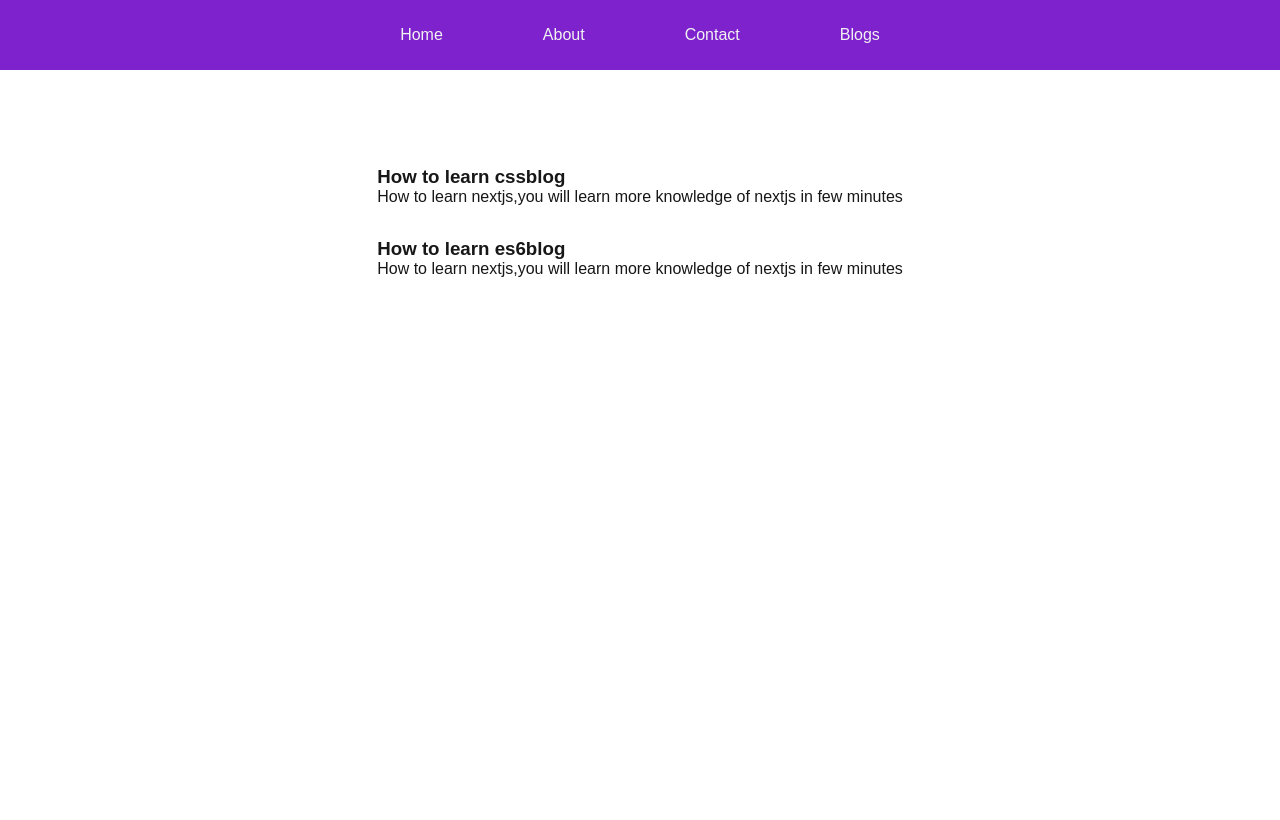
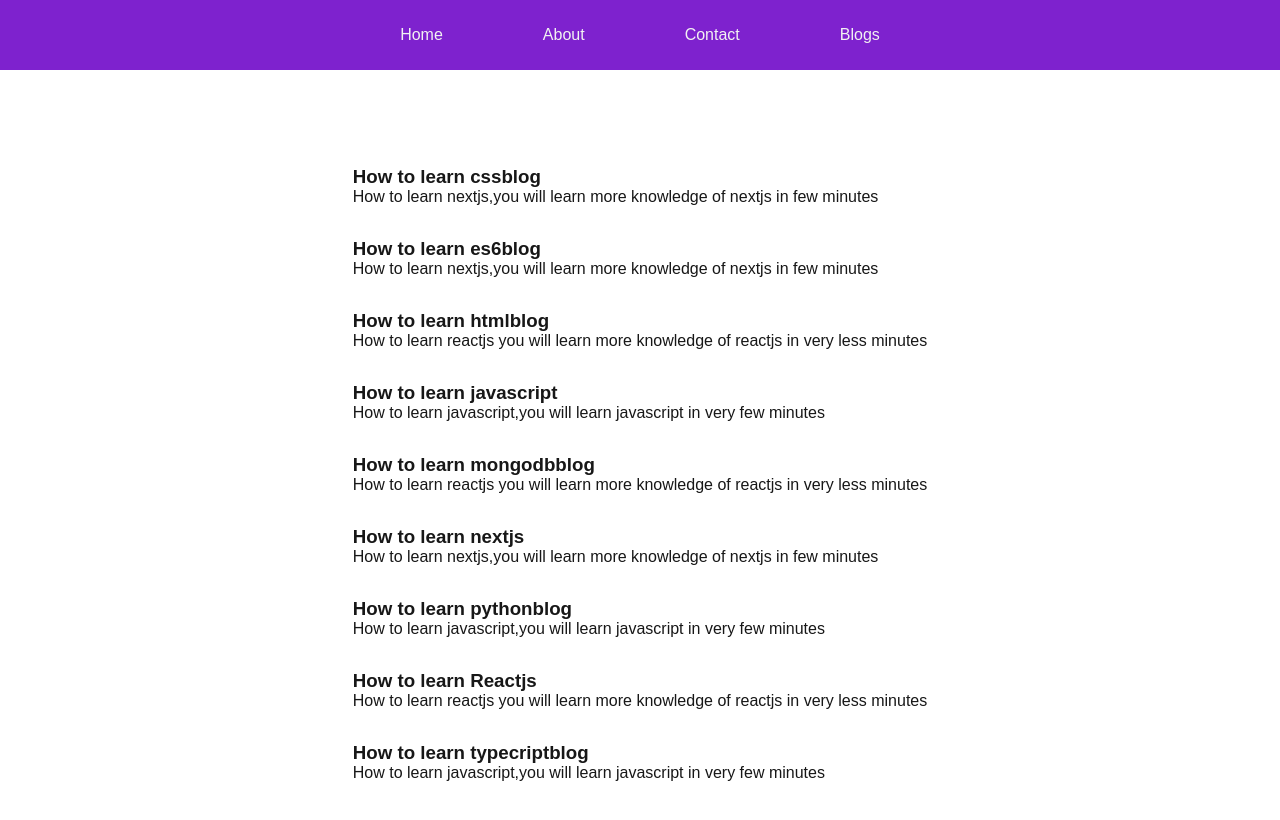
Before and after one commit to Chandrajeetyadav130/technicalblognextversion, a Next.js app: page /Blogs in a window 1280 px wide. Shown: the top 820 px of the page. Built offline with nearby package versions, Linux system fonts and the light colour scheme.

Commit message:
change Blogs

```diff
--- a/src/pages/Blogs.js
+++ b/src/pages/Blogs.js
@@ -5,46 +5,16 @@ import InfiniteScroll from 'react-infinite-scroll-component';
 // import axios from "axios";
 import fs from 'fs';
 import path from 'path';
-import axios from "axios";
 const Blogs = (props) => {
     const [blogState, setBlogState] = useState(props.Allblog)
-    const [count, setCount] = useState(2)
     function markup(cont) {
         return { __html: cont }
     }
-
-    const fetchData = async () => {
-        try {
-            const response = await axios.get(`http://localhost:3000/api/blogs/?count=${count + 2}`);
-            const data = response.data;
-            setCount(count + 2);
-
-
-            setBlogState(data);
-
-
-        } catch (error) {
-            console.error("Error fetching blogs", error);
-        }
-    }
-
-
-
-
-
-
     return (
         <div>
             <main className={styles.blogmain}>
                 <div className="blogscontainer">
-                    <InfiniteScroll
-                        dataLength={blogState.length} // Number of items loaded so far
-                        next={fetchData} // Function to load more data
-                        hasMore={blogState.length < props.allcount}  // Adjust this condition
 
-                        loader={<h4>Loading...</h4>}
-                        endMessage={<p style={{ textAlign: 'center' }}>Yay! You have seen it all</p>}
-                    >
                         {blogState?.map((val) => {
 
                             return (
@@ -54,7 +24,6 @@ const Blogs = (props) => {
                                 </div>
                             )
                         })}
-                    </InfiniteScroll>
 
                 </div>
             </main>
@@ -75,8 +44,7 @@ export async function getStaticProps(context) {
     let Allblog = []
     let fileContent;
     const files = fs.readdirSync(filePath);
-    const allcount=files.length;
-    for (let i = 0; i < 2; i++) {
+    for (let i = 0; i < files.length; i++) {
         const item = files[i]
          fileContent = fs.readFileSync(`src/blogdata/${item}`, 'utf-8');
         Allblog.push(JSON.parse(fileContent))
@@ -86,7 +54,7 @@ export async function getStaticProps(context) {
     // const blogsData=await axios.get("http://localhost:3000/api/blogs")
     // const myBlogs=await blogsData.data
     return {
-        props: { Allblog ,allcount},
+        props: { Allblog},
     }
 }
 export default Blogs
```
